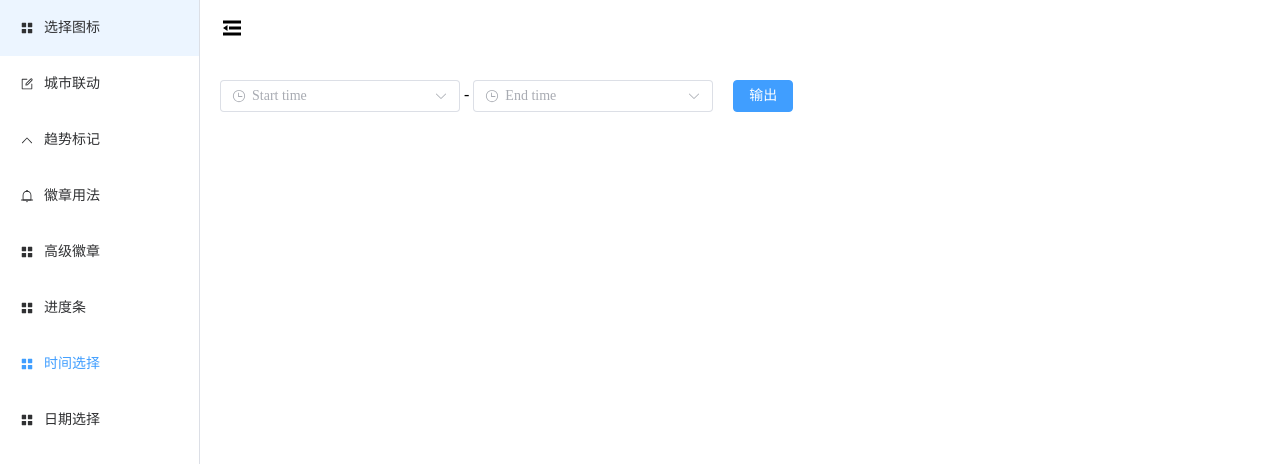
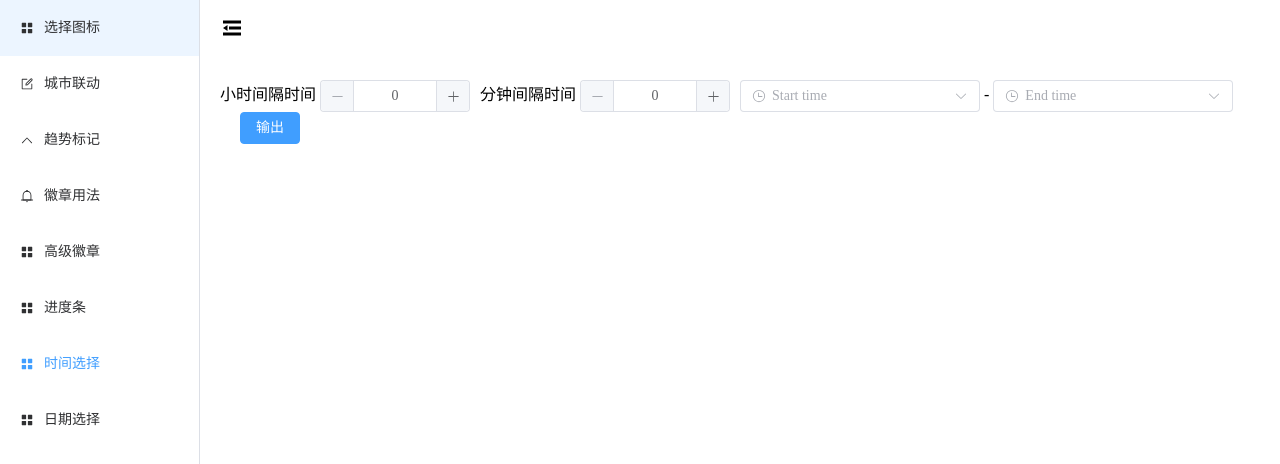
Before and after one commit to jsopycom/MyCustomComponents, a Vue app: page /chooseTime in a window 1280 px wide. Shown: the top 464 px of the page. Built offline with nearby package versions, Linux system fonts and the light colour scheme.

Commit message:
更新时间选择

```diff
--- a/src/components/chooseTime/src/index.vue
+++ b/src/components/chooseTime/src/index.vue
@@ -1,7 +1,7 @@
 <!--
  * @Author: jsopy
  * @Date: 2024-06-21 19:35:16
- * @LastEditTime: 2024-06-21 21:46:20
+ * @LastEditTime: 2024-06-22 07:19:37
  * @FilePath: /my-vue-app/src/components/chooseTime/src/index.vue
  * @Description:
  *
@@ -41,7 +41,7 @@ const startTime = ref("");
 
 const endTime = ref("");
 
-const emits = defineEmits(["changetimeresult"]);
+const emits = defineEmits(["changetimeresult", "changeflagtimeall"]);
 
 const props = defineProps({
   startDefaultTime: {
@@ -76,9 +76,25 @@ const props = defineProps({
     type: Number,
     default: 10,
   },
+  changetimeflag: {
+    type: Boolean,
+    default: false,
+  },
 });
 
 const offsetEndStartTime = ref(props.endDefaultTime);
+
+watch(
+  () => {
+    return props.changetimeflag;
+  },
+  (newval, oldval) => {
+    if (newval) {
+      startTime.value = "";
+      endTime.value = "";
+    }
+  }
+);
 
 watch(
   () => {
@@ -86,6 +102,11 @@ watch(
   },
   (newval, oldval) => {
     if (newval !== "" && newval) {
+      // 关闭
+      emits("changeflagtimeall", false);
+
+      //关闭
+
       let resultTime = newval.split(":");
       let hour = parseInt(resultTime[0]);
       let minute = parseInt(resultTime[1]);
--- a/src/pages/Time/index.vue
+++ b/src/pages/Time/index.vue
@@ -1,6 +1,26 @@
 <template>
   <div>
+    <div style="float: left; margin-right: 10px">
+      小时间隔时间
+      <el-input-number
+        v-model="numhour"
+        :min="0"
+        :max="10"
+        @change="handleChangehour"
+      />
+    </div>
+    <div style="float: left; margin-right: 10px">
+      分钟间隔时间
+      <el-input-number
+        v-model="numminute"
+        :min="0"
+        :max="59"
+        @change="handleChangeMin"
+      />
+    </div>
+    <div></div>
     <chooseTime
+      @changeflagtimeall="changeflagtimeall"
       @changetimeresult="changecontent"
       :startDefaultTime="data.startDefaultTime"
       :startStep="data.startStep"
@@ -10,6 +30,7 @@
       :endDefaultEndTime="data.endDefaultEndTime"
       :offsetHourTime="data.offsetHourTime"
       :offsetMiaoTime="data.offsetMiaoTime"
+      :changetimeflag="changetimeflag"
     ></chooseTime>
   </div>
 </template>
@@ -17,19 +38,61 @@
 <script setup lang="ts">
 import { ref } from "vue";
 import { ElMessage } from "element-plus";
-const data = ref({
-  startDefaultTime: "00:00",
-  startStep: "00:15",
-  startDefaultEndTime: "23:45",
-  endDefaultTime: "00:00",
-  endStep: "00:15",
-  endDefaultEndTime: "23:55",
-  offsetHourTime: 1,
-  offsetMiaoTime: 0,
-});
+
 const changecontent = (content: any) => {
   ElMessage.success(JSON.stringify(content));
 };
+
+// 只要改变小时和分钟就都清空
+
+const changetimeflag = ref(false);
+
+// 小时
+const numhour = ref(0);
+const resulthour = ref("0");
+const handleChangehour = (value: number) => {
+  if (value < 10) {
+    resulthour.value = "0" + value.toString();
+    console.log(resulthour.value);
+  } else {
+    resulthour.value = value.toString();
+    console.log(resulthour.value);
+  }
+  // 清空
+  changetimeflag.value = true;
+};
+// 分钟
+const numminute = ref(0);
+const resultminute = ref("0");
+const handleChangeMin = (value: number) => {
+  if (value < 10) {
+    resultminute.value = "0" + value.toString();
+    console.log(resultminute.value);
+  } else {
+    resultminute.value = value.toString();
+    console.log(resultminute.value);
+    console.log(Number(resulthour.value));
+    console.log(Number(resultminute.value));
+  }
+  // 清空
+  changetimeflag.value = true;
+};
+
+const changeflagtimeall = (content: boolean) => {
+  changetimeflag.value = content;
+};
+
+const data = ref({
+  startDefaultTime: "00:00",
+  startStep: `00:15`,
+  startDefaultEndTime: "23:45",
+  endDefaultTime: `00:00`,
+  endStep: `00:01`,
+  endDefaultEndTime: "23:55",
+  offsetHourTime: numhour,
+  offsetMiaoTime: numminute,
+  changetimeflag: changetimeflag,
+});
 </script>
 
 <style scoped></style>
```
